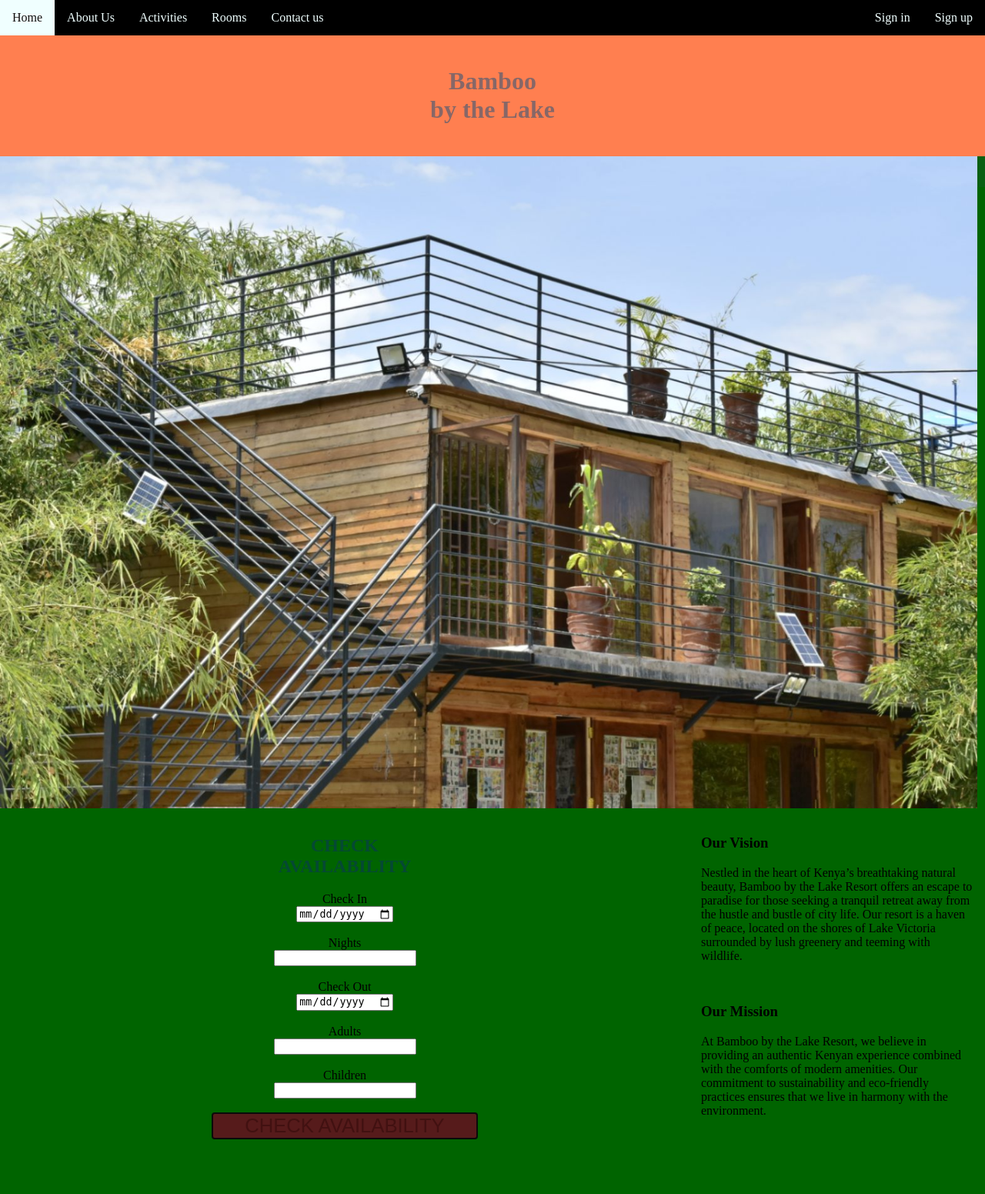
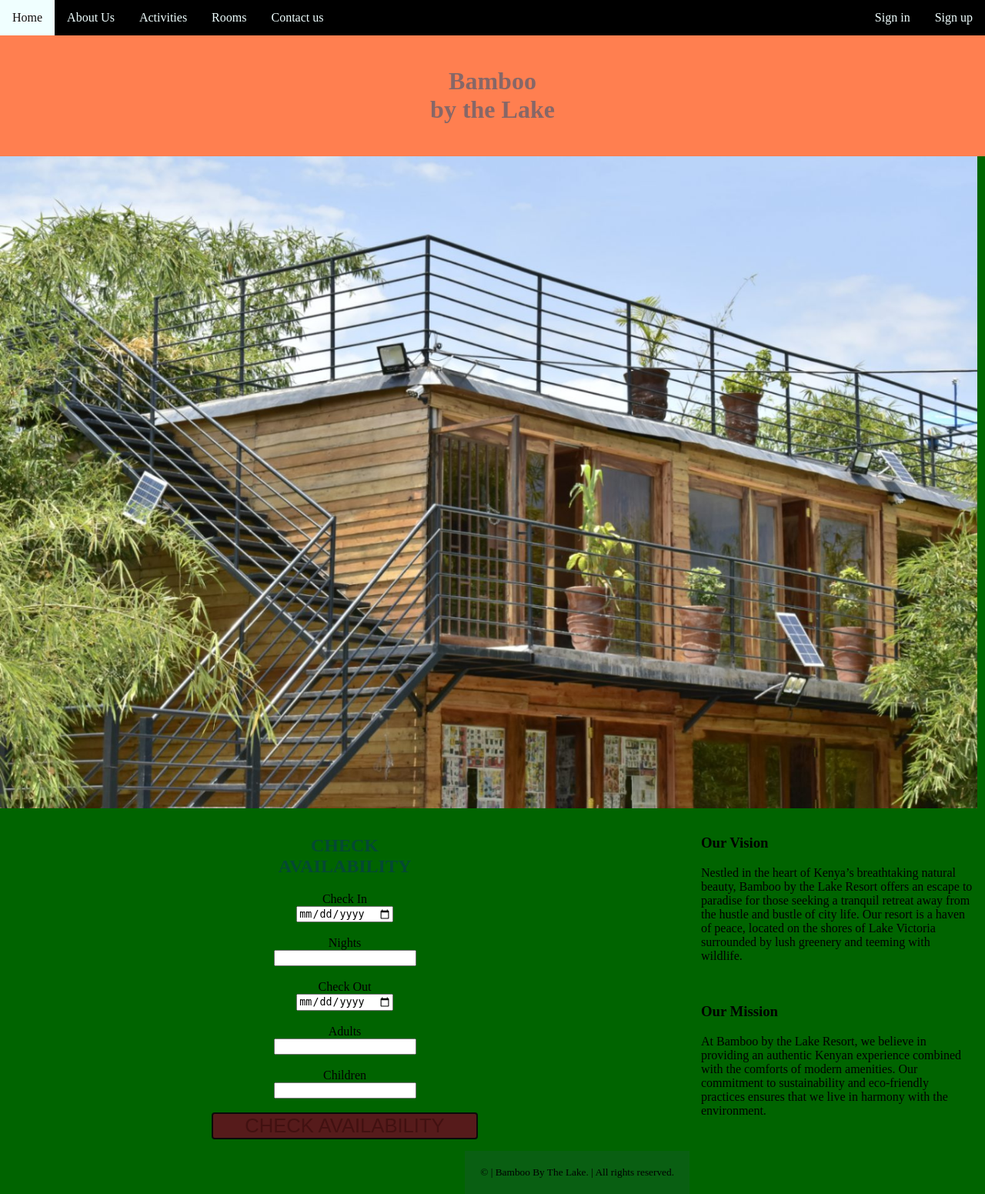
Before and after one commit to Kitaorose/CP_WAD, a PHP site: page / in a window 1280 px wide. Shown: the whole page at 77% size. Before the commit the page ends 1480 px from the top, so only its background shows below. Run offline with PHP 8.4, Linux system fonts and the light colour scheme.

Commit message:
edit division

```diff
--- a/CSS/structureStyle.css
+++ b/CSS/structureStyle.css
@@ -48,4 +48,6 @@ body{
     padding: 20px;
     text-align: center;
     font-size: smaller;
+    float: inline-end;
+
 }
--- a/index.html
+++ b/index.html
@@ -26,7 +26,6 @@
 
     <div class="row:after">
         <img src="Images/Resort rooms 2.png" width="100%" >
-    </div>
 
     <div class="side_bar">
         <h3>Our Vision</h3>
@@ -65,9 +64,9 @@
 
         </form>
     </div>
-
-    <div class = "footer">
-
+</div>
+<div class="footer">
+      &copy; | Bamboo By The Lake. | All rights reserved.
 </div>
 
 </body>
```
Lines whose indentation alone changed are shown as unchanged.
